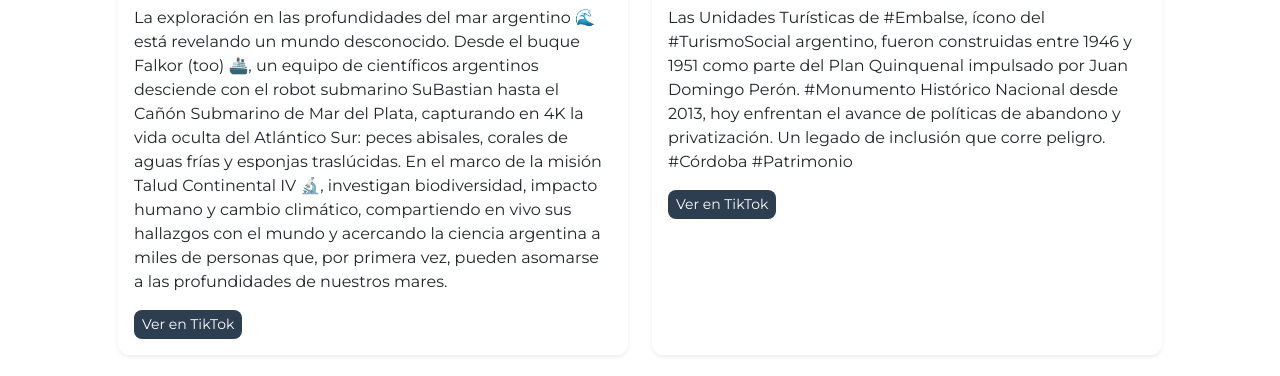
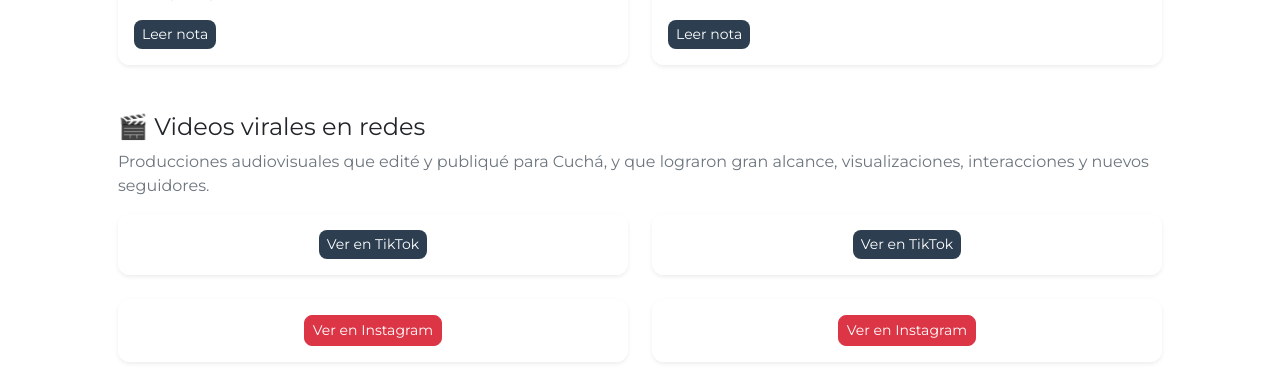
Before and after one commit to sbonacci33/mi_portfolio, a Flask app: page /cucha in a window 1280 px wide. Shown: the part 1567-1943 px from the top of the page. Run offline with Flask 3, Linux system fonts and the light colour scheme; some libraries are stand-ins or nearby versions; grey boxes are pictures that could not be loaded.

Commit message:
Restaura previsualización y añade métricas de alcance

```diff
--- a/app.py
+++ b/app.py
@@ -20,7 +20,7 @@
     {
         "titulo": "Informe de Métricas de Instagram – T2 2025",
         "descripcion": "Diagnóstico del segundo trimestre 2025 comparado con siete previos.",
-        "link": "docs/Informe Metricas T2 Cucha.pdf",
+        "link": "docs/INFORME MÉTRICAS T2 CUCHÁ.pdf",
         "externo": False,
         "fecha": datetime(2025, 8, 15),
     },
--- a/templates/cucha.html
+++ b/templates/cucha.html
@@ -49,70 +49,6 @@
         <!-- Logo -->
         <div class="text-center my-5">
             <img src="{{ url_for('static', filename='assets/CUCHÁ_Logo-10.png') }}" alt="Logo de Cuchá" class="img-fluid logo-img responsive-img" />
-        </div>
-
-        <!-- Videos virales -->
-        <div class="mt-5">
-            <h4 class="mb-2">🎬 Videos virales en redes</h4>
-            <p class="text-muted">Producciones audiovisuales que edité y publiqué para Cuchá, y que lograron gran alcance.</p>
-
-            <div class="row gy-4">
-
-                <!-- Video 1 -->
-                <div class="col-md-6">
-                    <div class="card h-100 border-0 shadow-sm">
-                        <div class="ratio ratio-16x9">
-                            <iframe src="https://www.tiktok.com/embed/v2/7534335335875071238" allowfullscreen></iframe>
-                        </div>
-                        <div class="card-body">
-                            <p class="card-text">La exploración en las profundidades del mar argentino 🌊 está revelando un mundo desconocido. Desde el buque Falkor (too) 🚢, un equipo de científicos argentinos desciende con el robot submarino SuBastian hasta el Cañón Submarino de Mar del Plata, capturando en 4K la vida oculta del Atlántico Sur: peces abisales, corales de aguas frías y esponjas traslúcidas. En el marco de la misión Talud Continental IV 🔬, investigan biodiversidad, impacto humano y cambio climático, compartiendo en vivo sus hallazgos con el mundo y acercando la ciencia argentina a miles de personas que, por primera vez, pueden asomarse a las profundidades de nuestros mares.</p>
-                            <a href="https://www.tiktok.com/@cucha.cordoba/video/7534335335875071238" class="btn btn-sm btn-primary" target="_blank">Ver en TikTok</a>
-                        </div>
-                    </div>
-                </div>
-
-                <!-- Video 2 -->
-                <div class="col-md-6">
-                    <div class="card h-100 border-0 shadow-sm">
-                        <div class="ratio ratio-16x9">
-                            <iframe src="https://www.tiktok.com/embed/v2/7498928102798658821" allowfullscreen></iframe>
-                        </div>
-                        <div class="card-body">
-                            <p class="card-text">Las Unidades Turísticas de #Embalse, ícono del #TurismoSocial argentino, fueron construidas entre 1946 y 1951 como parte del Plan Quinquenal impulsado por Juan Domingo Perón. #Monumento Histórico Nacional desde 2013, hoy enfrentan el avance de políticas de abandono y privatización. Un legado de inclusión que corre peligro. #Córdoba #Patrimonio</p>
-                            <a href="https://www.tiktok.com/@cucha.cordoba/video/7498928102798658821" class="btn btn-sm btn-primary" target="_blank">Ver en TikTok</a>
-                        </div>
-                    </div>
-                </div>
-
-                <!-- Video 3 -->
-                <div class="col-md-6">
-                    <div class="card h-100 border-0 shadow-sm">
-                        <div class="ratio ratio-16x9">
-                            <iframe src="https://www.instagram.com/reel/DJrCWrou7J1/embed" allowfullscreen></iframe>
-                        </div>
-                        <div class="card-body">
-                            <p class="card-text">🎶 Hoy cumpliría 100 años una de las voces más emblemáticas del cancionero popular argentino. Cantor del pueblo, de la tierra y de la libertad, Horacio Guarany fue un artista profundamente arraigado a su gente y a su historia. Sufrió persecución y exilio, pero nunca dejó de cantar. Su obra sigue viva en cada zamba, chacarera y milonga que lo recuerda.</p>
-                            <a href="https://www.instagram.com/cucha.cba/reel/DJrCWrou7J1/" class="btn btn-sm btn-danger" target="_blank">Ver en Instagram</a>
-                        </div>
-                    </div>
-                </div>
-
-                <!-- Video 4 -->
-                <div class="col-md-6">
-                    <div class="card h-100 border-0 shadow-sm">
-                        <div class="ratio ratio-16x9">
-                            <iframe src="https://www.instagram.com/reel/DLLepydPZ46/embed" allowfullscreen></iframe>
-                        </div>
-                        <div class="card-body">
-                            <p class="card-text">Durante la dictadura, el cuarteto enfrentó censura y persecución por ser considerado “incultura”. El régimen buscaba esconderlo del Mundial 78, pero artistas como La Mona resistieron y mantuvieron viva la cultura popular cordobesa. #Cuarteto #MonaJiménez #Córdoba #Memoria #CulturaPopular #Dictadura #Mundial78 #CensuraCultural #Identidad #Cultura #Música</p>
-                            <a href="https://www.instagram.com/cucha.cba/reel/DLLepydPZ46/" class="btn btn-sm btn-danger" target="_blank">Ver en Instagram</a>
-                        </div>
-                    </div>
-                </div>
-
-            </div>
-
-            <p class="text-muted mt-3"><small>Los videos fueron producidos, editados y publicados por mí en las redes de Cuchá.</small></p>
         </div>
 
         <!-- Notas destacadas -->
@@ -169,6 +105,67 @@
             </div>
         </div>
 
+        <!-- Videos virales -->
+        <div class="mt-5">
+            <h4 class="mb-2">🎬 Videos virales en redes</h4>
+            <p class="text-muted">Producciones audiovisuales que edité y publiqué para Cuchá, y que lograron gran alcance, visualizaciones, interacciones y nuevos seguidores.</p>
+
+            <div class="row gy-4">
+
+                <!-- Video 1 -->
+                <div class="col-md-6">
+                    <div class="card h-100 border-0 shadow-sm">
+                        <div class="ratio ratio-9x16">
+                            <iframe src="https://www.tiktok.com/embed/v2/7534335335875071238" width="100%" height="100%" frameborder="0" allow="autoplay; fullscreen" allowfullscreen></iframe>
+                        </div>
+                        <div class="card-body text-center">
+                            <a href="https://www.tiktok.com/@cucha.cordoba/video/7534335335875071238" class="btn btn-sm btn-primary" target="_blank">Ver en TikTok</a>
+                        </div>
+                    </div>
+                </div>
+
+                <!-- Video 2 -->
+                <div class="col-md-6">
+                    <div class="card h-100 border-0 shadow-sm">
+                        <div class="ratio ratio-9x16">
+                            <iframe src="https://www.tiktok.com/embed/v2/7498928102798658821" width="100%" height="100%" frameborder="0" allow="autoplay; fullscreen" allowfullscreen></iframe>
+                        </div>
+                        <div class="card-body text-center">
+                            <a href="https://www.tiktok.com/@cucha.cordoba/video/7498928102798658821" class="btn btn-sm btn-primary" target="_blank">Ver en TikTok</a>
+                        </div>
+                    </div>
+                </div>
+
+                <!-- Video 3 -->
+                <div class="col-md-6">
+                    <div class="card h-100 border-0 shadow-sm">
+                        <div class="ratio ratio-9x16">
+                            <iframe src="https://www.instagram.com/reel/DJrCWrou7J1/embed" width="100%" height="100%" frameborder="0" allowfullscreen></iframe>
+                        </div>
+                        <div class="card-body text-center">
+                            <a href="https://www.instagram.com/cucha.cba/reel/DJrCWrou7J1/" class="btn btn-sm btn-danger" target="_blank">Ver en Instagram</a>
+                        </div>
+                    </div>
+                </div>
+
+                <!-- Video 4 -->
+                <div class="col-md-6">
+                    <div class="card h-100 border-0 shadow-sm">
+                        <div class="ratio ratio-9x16">
+                            <iframe src="https://www.instagram.com/reel/DLLepydPZ46/embed" width="100%" height="100%" frameborder="0" allowfullscreen></iframe>
+                        </div>
+                        <div class="card-body text-center">
+                            <a href="https://www.instagram.com/cucha.cba/reel/DLLepydPZ46/" class="btn btn-sm btn-danger" target="_blank">Ver en Instagram</a>
+                        </div>
+                    </div>
+                </div>
+
+            </div>
+
+            <p class="text-muted mt-3"><small>Los videos fueron producidos, editados y publicados por mí en las redes de Cuchá.</small></p>
+        </div>
+
+
     </div>
 </section>
 
--- a/templates/trabajos.html
+++ b/templates/trabajos.html
@@ -22,7 +22,7 @@
                         <p>
                             Análisis del período abril-junio de 2025 comparado con los siete trimestres previos. Evalúa vistas, alcance, interacciones, tasa de interacción y seguidores ganados para optimizar la estrategia editorial.
                         </p>
-                        <a href="{{ url_for('static', filename='docs/Informe Metricas T2 Cucha.pdf') }}" target="_blank" class="btn btn-outline-primary mt-3">📄 Descargar Informe PDF</a>
+                        <a href="{{ url_for('static', filename='docs/INFORME MÉTRICAS T2 CUCHÁ.pdf') }}" target="_blank" class="btn btn-outline-primary mt-3">📄 Descargar Informe PDF</a>
                         <p class="text-muted small mt-2 mb-0">Agosto 2025</p>
                     </div>
                 </div>
```
